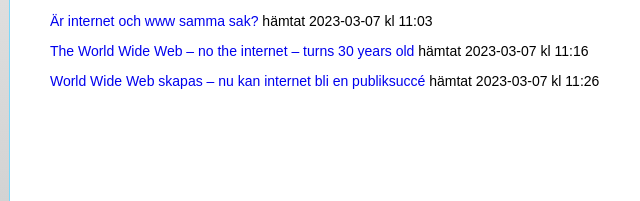
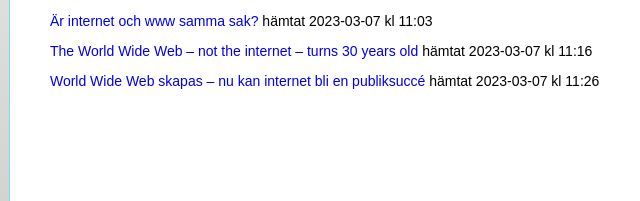
Before and after one commit to AlexanderHajt0/Wikipedia-klon, a plain HTML site: page index.html in a window 1280 px wide. Shown: the part 599-800 px from the top of the page, 170-810 px from the left. Drawn offline with Linux system fonts and the light colour scheme.

Commit message:
fixed a typo

```diff
--- a/index.html
+++ b/index.html
@@ -69,7 +69,7 @@
       </header>
       <article>
           <p><a href="https://internetkunskap.se/artiklar/sa-funkar-internet/ar-internet-och-www-samma-sak/">Är internet och www samma sak?</a>  hämtat 2023-03-07 kl 11:03</p>
-          <p><a href="https://www.vox.com/2019/3/12/18260709/30th-anniversary-world-wide-web-google-doodle-history">The World Wide Web – no the internet – turns 30 years old</a>  hämtat 2023-03-07 kl 11:16</p>
+          <p><a href="https://www.vox.com/2019/3/12/18260709/30th-anniversary-world-wide-web-google-doodle-history">The World Wide Web – not the internet – turns 30 years old</a>  hämtat 2023-03-07 kl 11:16</p>
           <p><a href="https://internetmuseum.se/tidslinjen/www/">World Wide Web skapas – nu kan internet bli en publiksuccé</a> hämtat 2023-03-07 kl 11:26</p>
           <p></p>
           <p></p>
```
